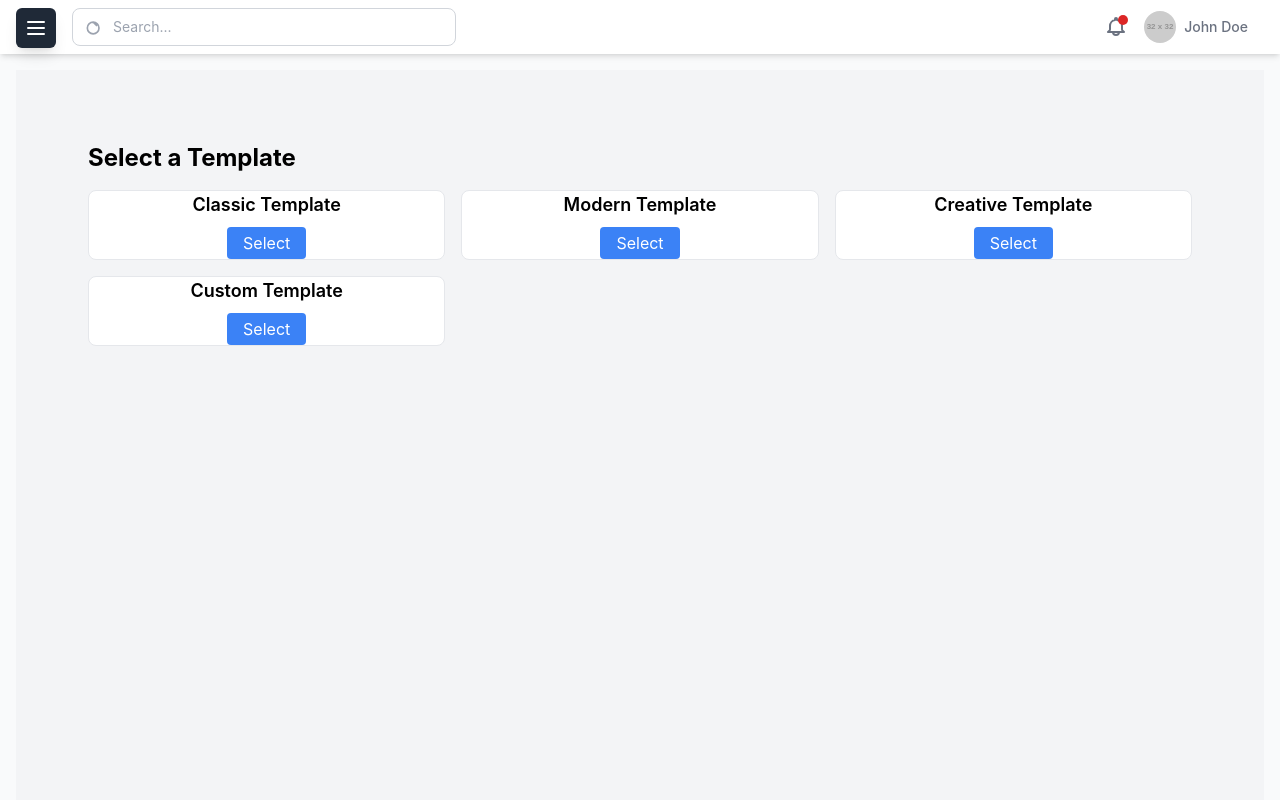
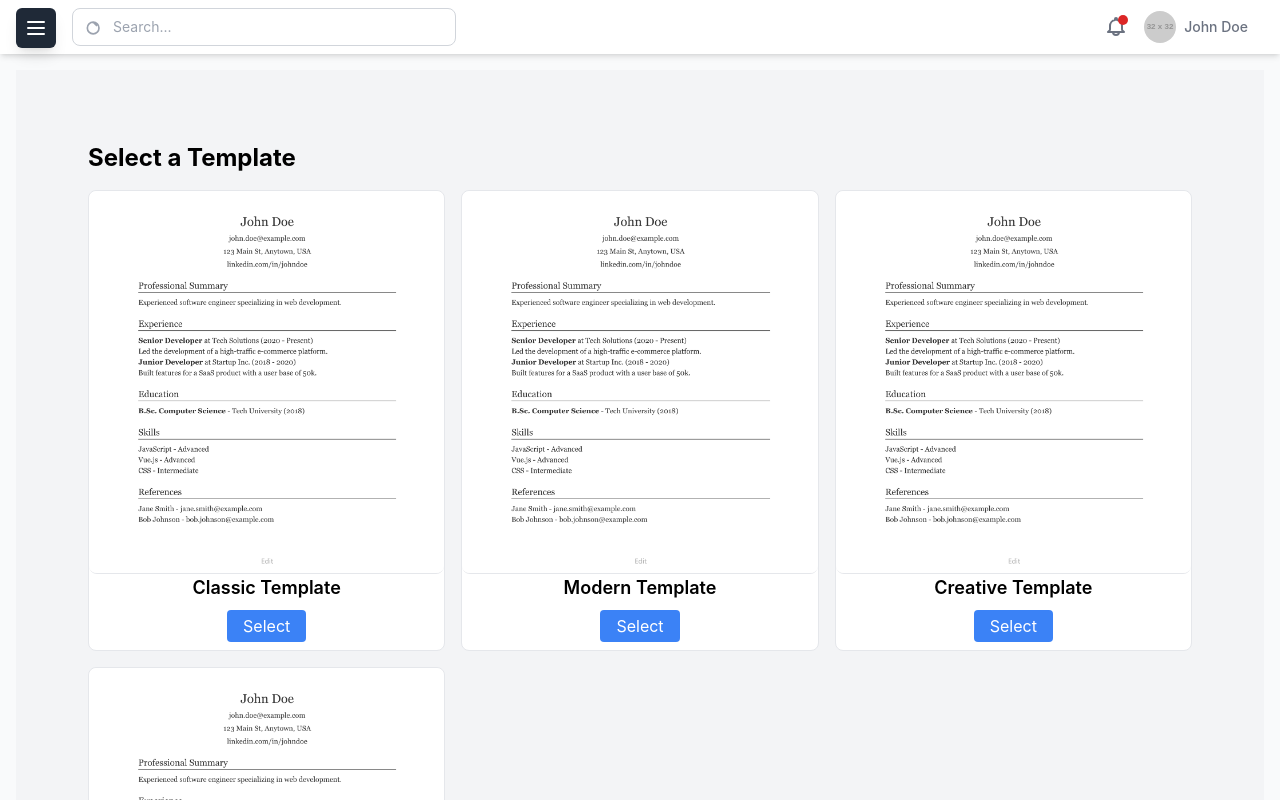
Before and after one commit to Othmane-aoubid/AI-Job-Search, a Vue app: page /resume-builder in a window 1280 px wide. Shown: the top 800 px of the page. Built offline with nearby package versions, Linux system fonts and the light colour scheme; no server answers; sample sign-in values are in the browser's storage.

Commit message:
added the first photo for classic resume

```diff
--- a/src/components/resumeBuilder/Resume.vue
+++ b/src/components/resumeBuilder/Resume.vue
@@ -1,7 +1,7 @@
 <template>
   <div class="resume-builder">
     <template-gallery
-      v-if="!isEditing"
+      v-if=" !hideTemplateGalary && !isEditing"
       @template-selected="onTemplateSelected"
     />
 
@@ -67,6 +67,7 @@ export default {
       formSchema: [],
       formData: null,
       isEditing: false,
+      hideTemplateGalary:false,
     };
   },
   methods: {
@@ -86,6 +87,7 @@ export default {
 
       // Set the selected template identifier based on the name
       this.selectedTemplate = templateMap[template.name] || null;
+      this.hideTemplateGalary = true
 
     //   if (this.selectedTemplate) {
     //     this.formSchema = this.generateFormSchema();
--- a/src/components/resumeBuilder/TemplateGallery.vue
+++ b/src/components/resumeBuilder/TemplateGallery.vue
@@ -7,15 +7,15 @@
         :key="template.id"
         class="template-card"
       >
-        <!-- <img
+        <img
           :src="template.image"
           :alt="template.name"
-          class="w-full h-48 object-cover mb-2"
-        /> -->
+          class="h-auto max-w-full rounded-lg"
+        />
         <h3 class="text-lg font-semibold">{{ template.name }}</h3>
         <button
           @click="selectTemplate(template)"
-          class="mt-2 bg-blue-500 text-white py-1 px-4 rounded"
+          class="mt-2 bg-blue-500 text-white py-1 px-4 rounded mb-2"
         >
           Select
         </button>
@@ -25,7 +25,7 @@
 </template>
 
 <script>
-// import classicTemplateImage from "./../assets/vue.svg";
+import classic from "../../assets/resume_image.png";
 // import modernTemplateImage from "./../assets/vue.svg";
 // import creativeTemplateImage from "./../assets/vue.svg";
 
@@ -43,21 +43,25 @@ export default {
         {
           id: 1,
           name: "Classic Template",
+          image: classic,
           component: ClassicTemplate,
         },
         {
           id: 2,
           name: "Modern Template",
+          image: classic,
           component: ModernTemplate,
         },
         {
           id: 3,
           name: "Creative Template",
+          image: classic,
           component: CreativeTemplate,
         },
         {
           id: 4,
           name: "Custom Template", // Replace with a custom template image
+          image: classic,
           component: CustomTemplate,
         },
       ],
```
Also changed, not shown: src/assets/resume_image.png (added).
